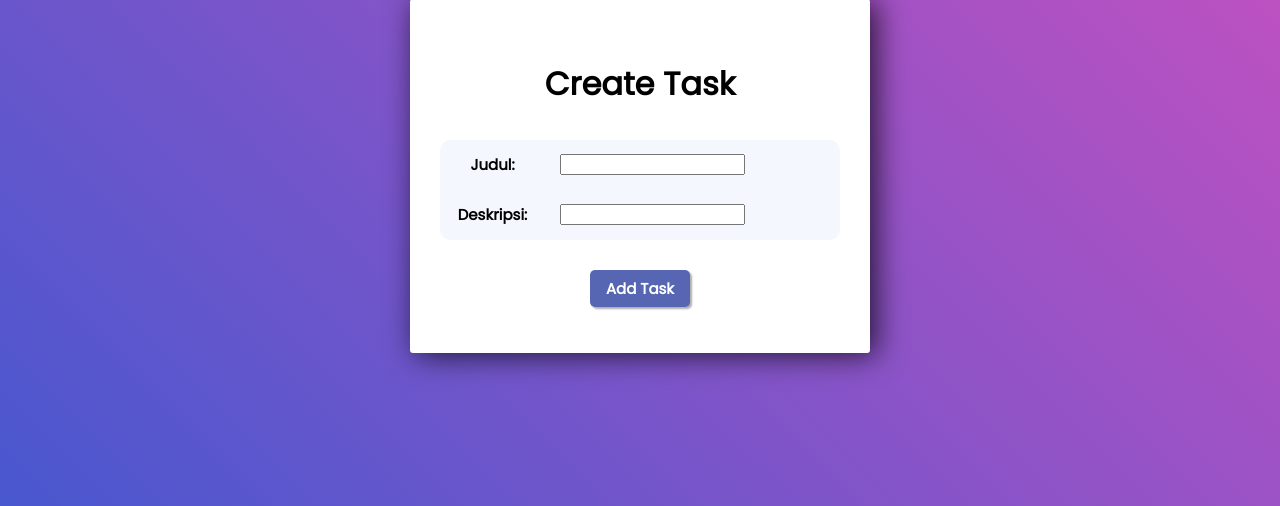
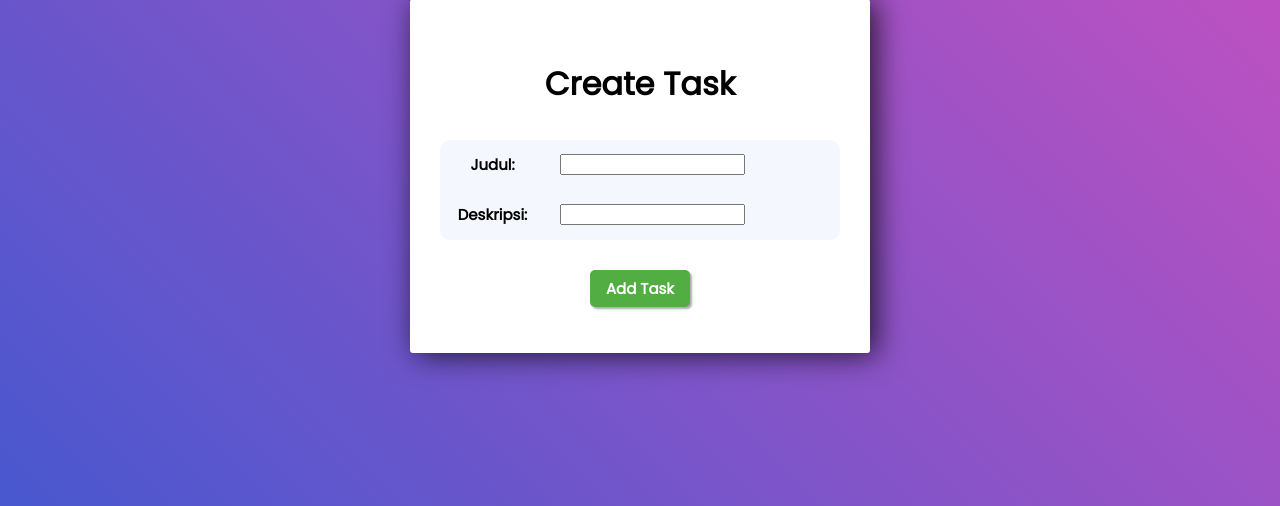
Before and after one commit to amandachristie/Tugas2-PBP, a Django app: page /todolist/create-task/ in a window 1280 px wide. Shown: the part 178-684 px from the top of the page. Run offline with Django 4.2, Linux system fonts and the light colour scheme; the visitor is signed in with stand-in values (Sample User, id 1).

Commit message:
Change button color

```diff
--- a/todolist/static/create_task.css
+++ b/todolist/static/create_task.css
@@ -69,7 +69,7 @@ a,p {
 }
 .button {
     border: 0px;
-    background-color: #5666b3;
+    background-color: #52ae42;;
     color: #fff;
     width: 100px;
     margin-top: 30px;
```
